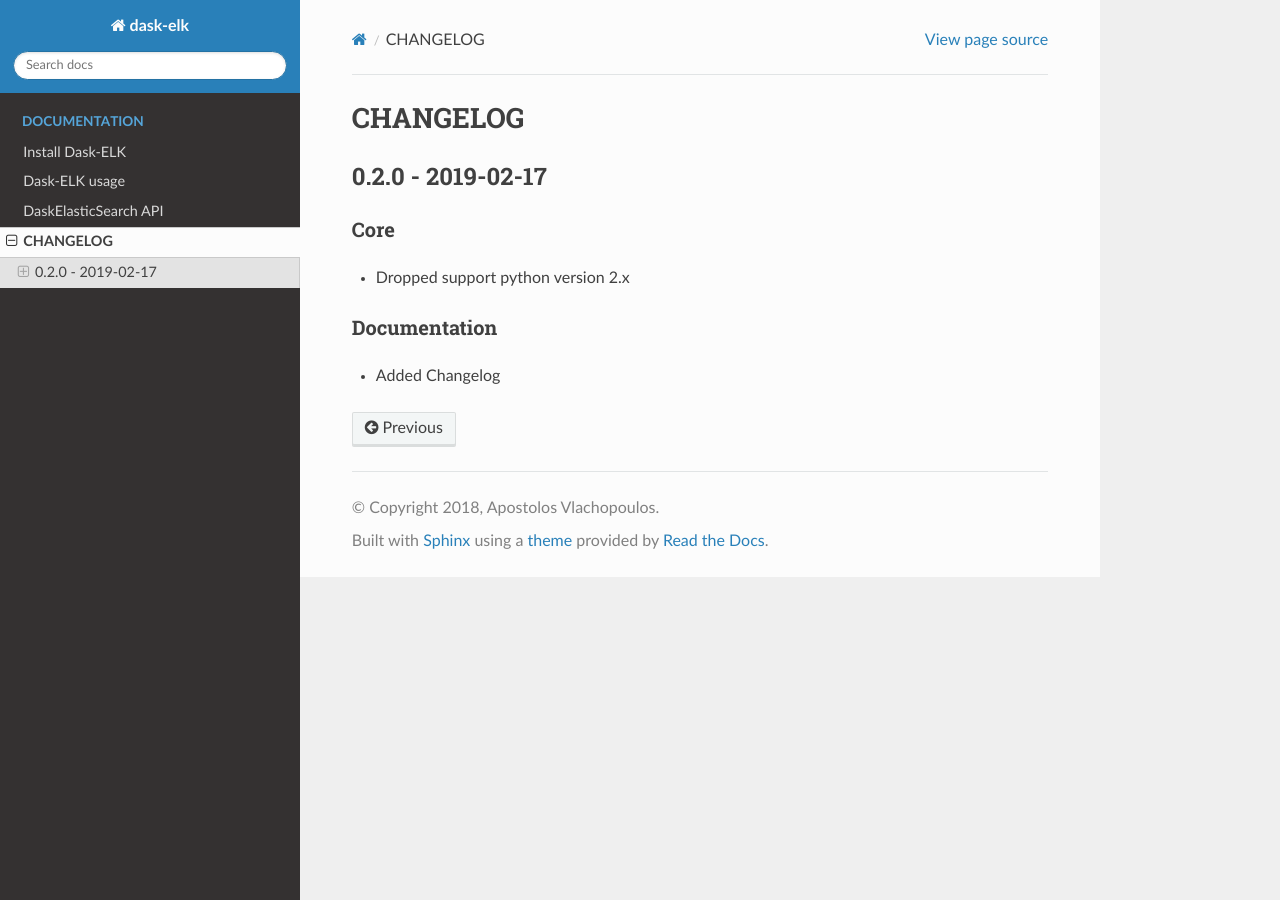
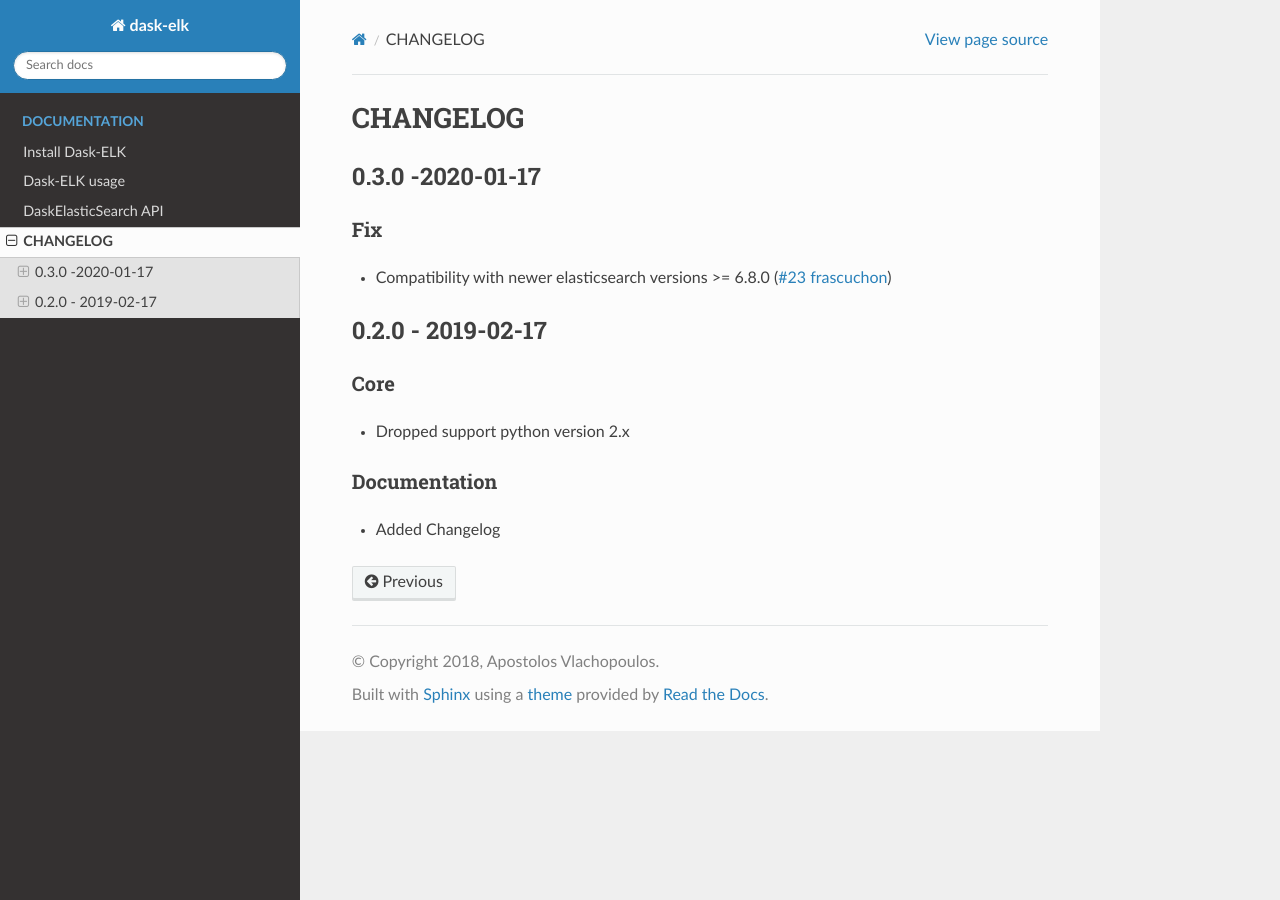
Before and after one commit to avlahop/dask-elk, a Sphinx documentation site: the page built from docs/changelog.rst, in a window 1280 px wide. Built offline with Sphinx 7.4.7 and the Read the Docs theme 2.0.0, drawn with Linux system fonts in a browser that asks for light colours.

Commit message:
update: docs and steup.py version

```diff
--- a/docs/changelog.rst
+++ b/docs/changelog.rst
@@ -1,6 +1,14 @@
 *********
 CHANGELOG
 *********
+
+0.3.0 -2020-01-17
+=================
+Fix
+---
+- Compatibility with newer elasticsearch versions >= 6.8.0 (`#23 <https://github.com/avlahop/dask-elk/issues/22>`_ `frascuchon <https://github.com/frascuchon>`_)
+
+
 
 0.2.0 - 2019-02-17
 ==================
--- a/setup.py
+++ b/setup.py
@@ -7,7 +7,7 @@ with open('README.md', 'r') as f:
 
 setup(
     name='dask_elk',
-    version='0.2.0',
+    version='0.3.0',
     description='Dask connection with Elasticsearch',
     long_description=long_description,
     long_description_content_type="text/markdown",
```
